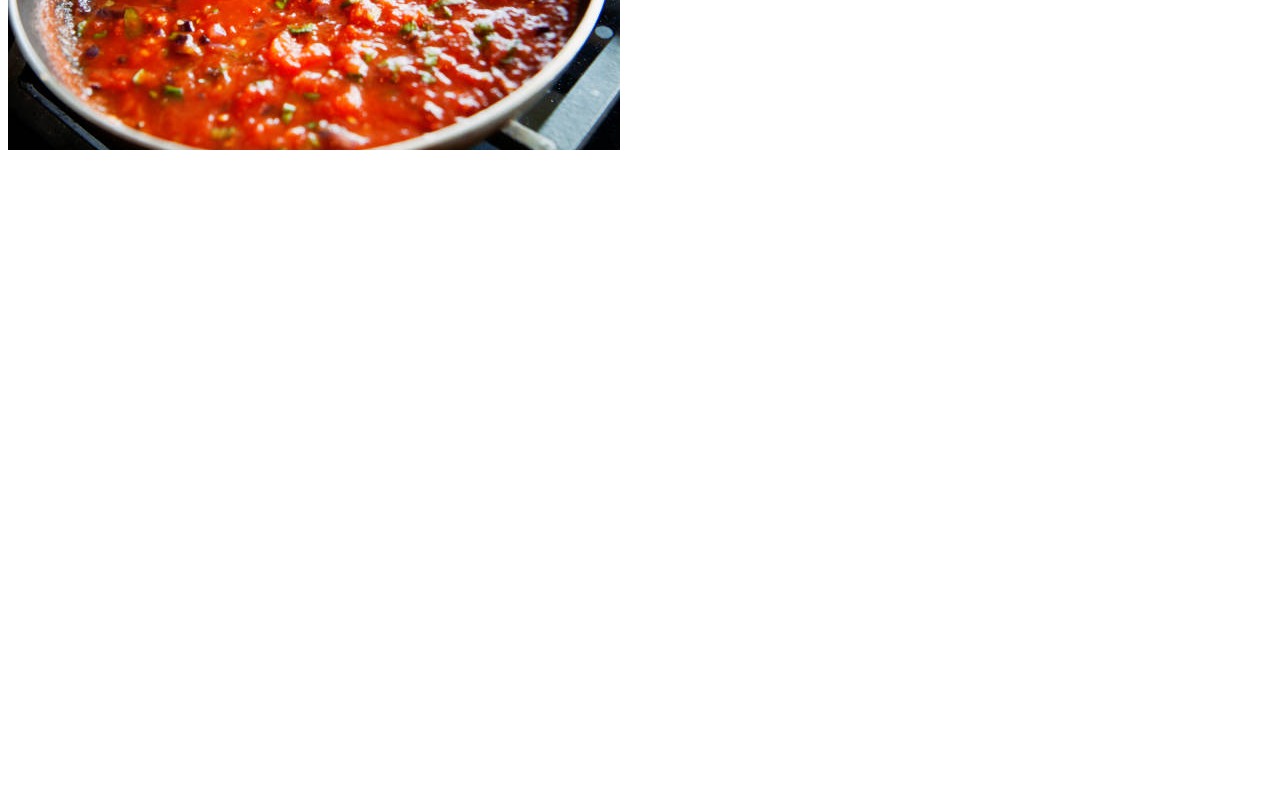
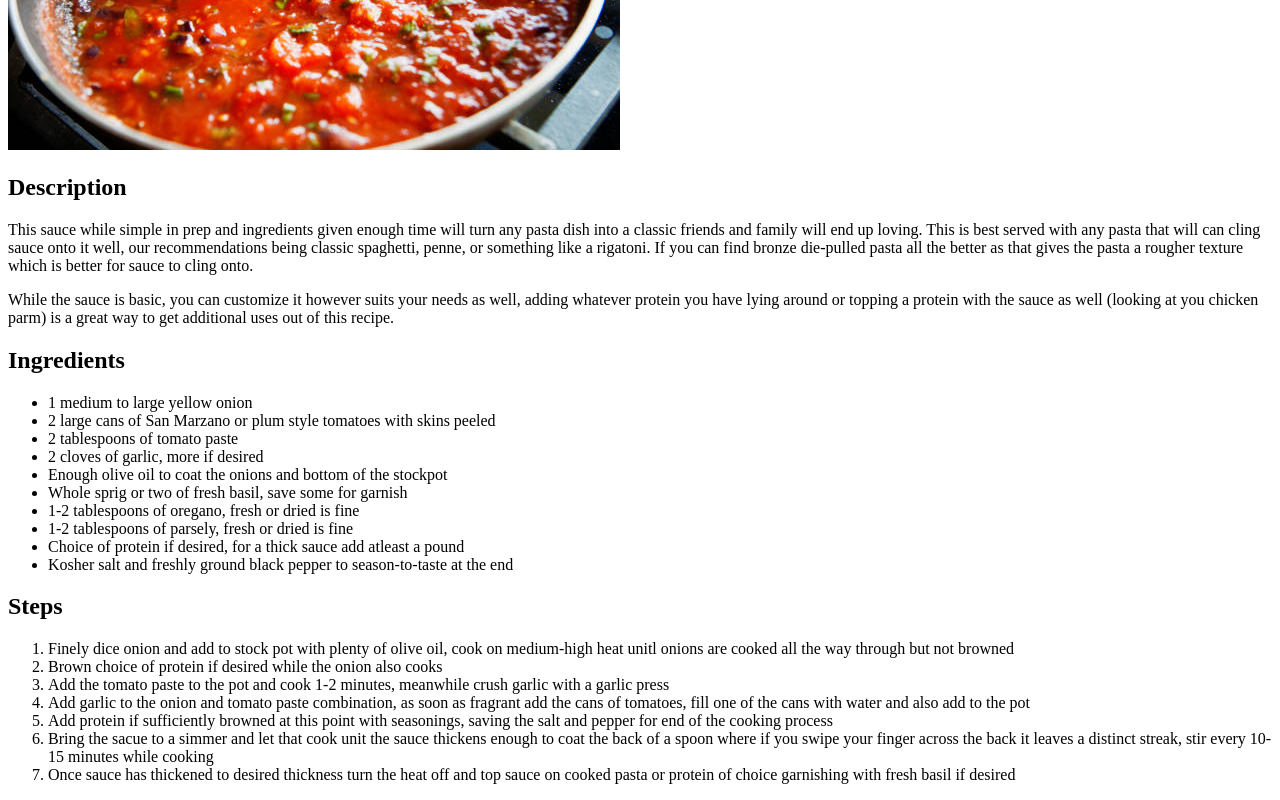
Before and after one commit to Warbo360/odin-recipes, a plain HTML site: page recipes/Basic_Red_Sauce.html in a window 1280 px wide. Shown: the part 338-1138 px from the top of the page. Before the commit the page ends 800 px from the top, so only its background shows below. Drawn offline with Linux system fonts and the light colour scheme.

Commit message:
Added the <body> content to the Basic_Red_Sauce.html
lines 8-34 were added to give the actual content for the recipe which includes the use of <hx>, <ul>, <ol>, and <p> elements to structure the recipe in a way that makes sense for the user to read and follow along with.

```diff
--- a/recipes/Basic_Red_Sauce.html
+++ b/recipes/Basic_Red_Sauce.html
@@ -7,5 +7,31 @@
     <body>
         <h1>Basic Red Sauce Recipe</h1>
         <img src="../im/Basic_Red_Sauce.jpg" alt="delish red sauce">
+        <h2>Description</h2>
+        <p>This sauce while simple in prep and ingredients given enough time will turn any pasta dish into a classic friends and family will end up loving. This is best served with any pasta that will can cling sauce onto it well, our recommendations being classic spaghetti, penne, or something like a rigatoni. If you can find bronze die-pulled pasta all the better as that gives the pasta a rougher texture which is better for sauce to cling onto.</p>
+        <p>While the sauce is basic, you can customize it however suits your needs as well, adding whatever protein you have lying around or topping a protein with the  sauce as well (looking at you chicken parm) is a great way to get additional uses out of this recipe.</p>
+        <h2>Ingredients</h2>
+        <ul>
+            <li>1 medium to large yellow onion</li>
+            <li>2 large cans of San Marzano or plum style tomatoes with skins peeled</li>
+            <li>2 tablespoons of tomato paste</li>
+            <li>2 cloves of garlic, more if desired</li>
+            <li>Enough olive oil to coat the onions and bottom of the stockpot</li>
+            <li>Whole sprig or two of fresh basil, save some for garnish</li>
+            <li>1-2 tablespoons of oregano, fresh or dried is fine</li>
+            <li>1-2 tablespoons of parsely, fresh or dried is fine</li>
+            <li>Choice of protein if desired, for a thick sauce add atleast a pound</li>
+            <li>Kosher salt and freshly ground black pepper to season-to-taste at the end</li>
+        </ul>
+        <h2>Steps</h2>
+            <ol>
+                <li>Finely dice onion and add to stock pot with plenty of olive oil, cook on medium-high heat unitl onions are cooked all the way through but not browned</li>
+                <li>Brown choice of protein if desired while the onion also cooks</li>
+                <li>Add the tomato paste to the pot and cook 1-2 minutes, meanwhile crush garlic with a garlic press</li>
+                <li>Add garlic to the onion and tomato paste combination, as soon as fragrant add the cans of tomatoes, fill one of the cans with water and also add to the pot</li>
+                <li>Add protein if sufficiently browned at this point with seasonings, saving the salt and pepper for end of the cooking process</li>
+                <li>Bring the sacue to a simmer and let that cook unit the sauce thickens enough to coat the back of a spoon where if you swipe your finger across the back it leaves a distinct streak, stir every 10-15 minutes while cooking</li>
+                <li>Once sauce has thickened to desired thickness turn the heat off and top sauce on cooked pasta or protein of choice garnishing with fresh basil if desired</li>
+            </ol>
     </body>
 </html>
```
